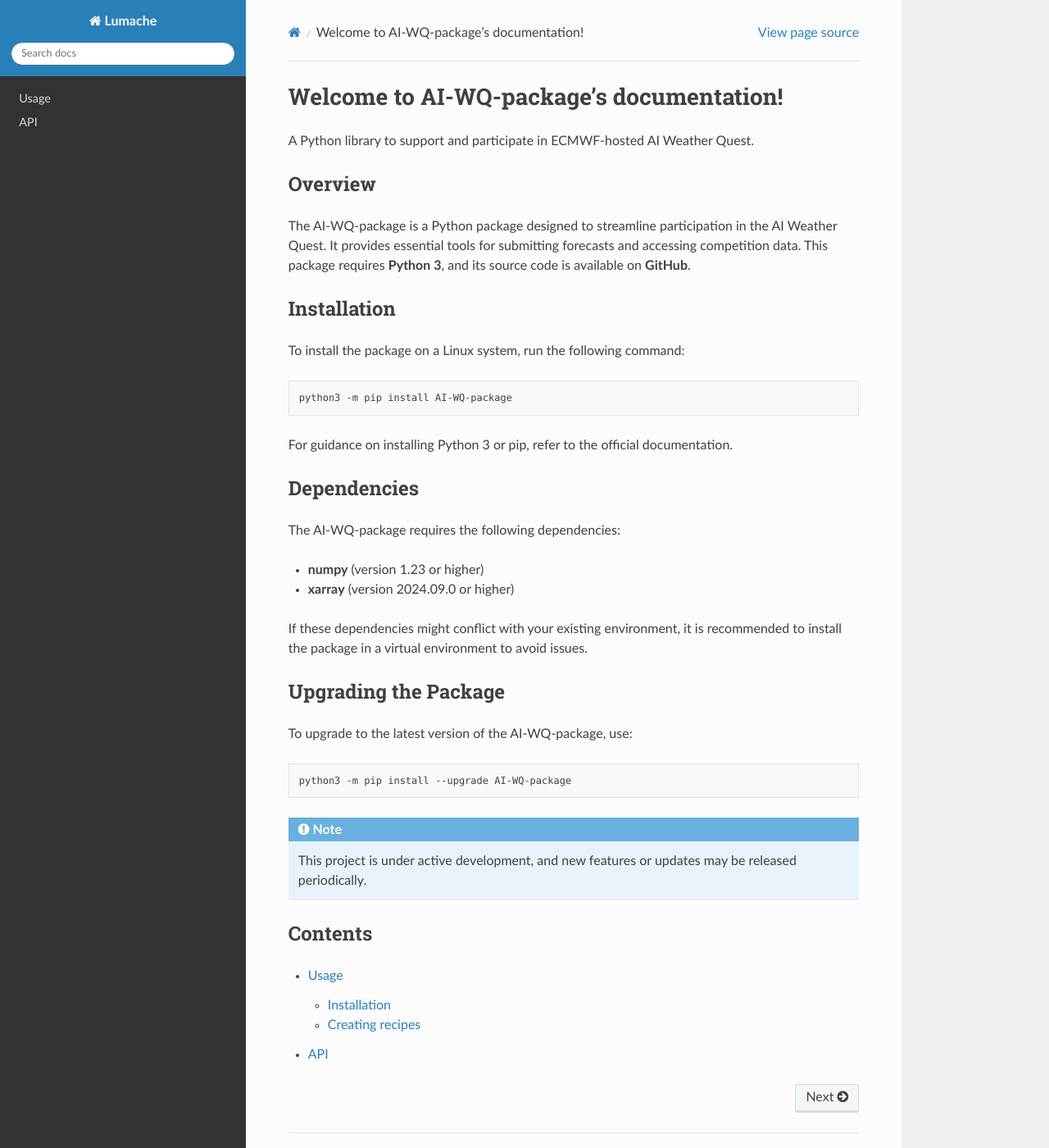
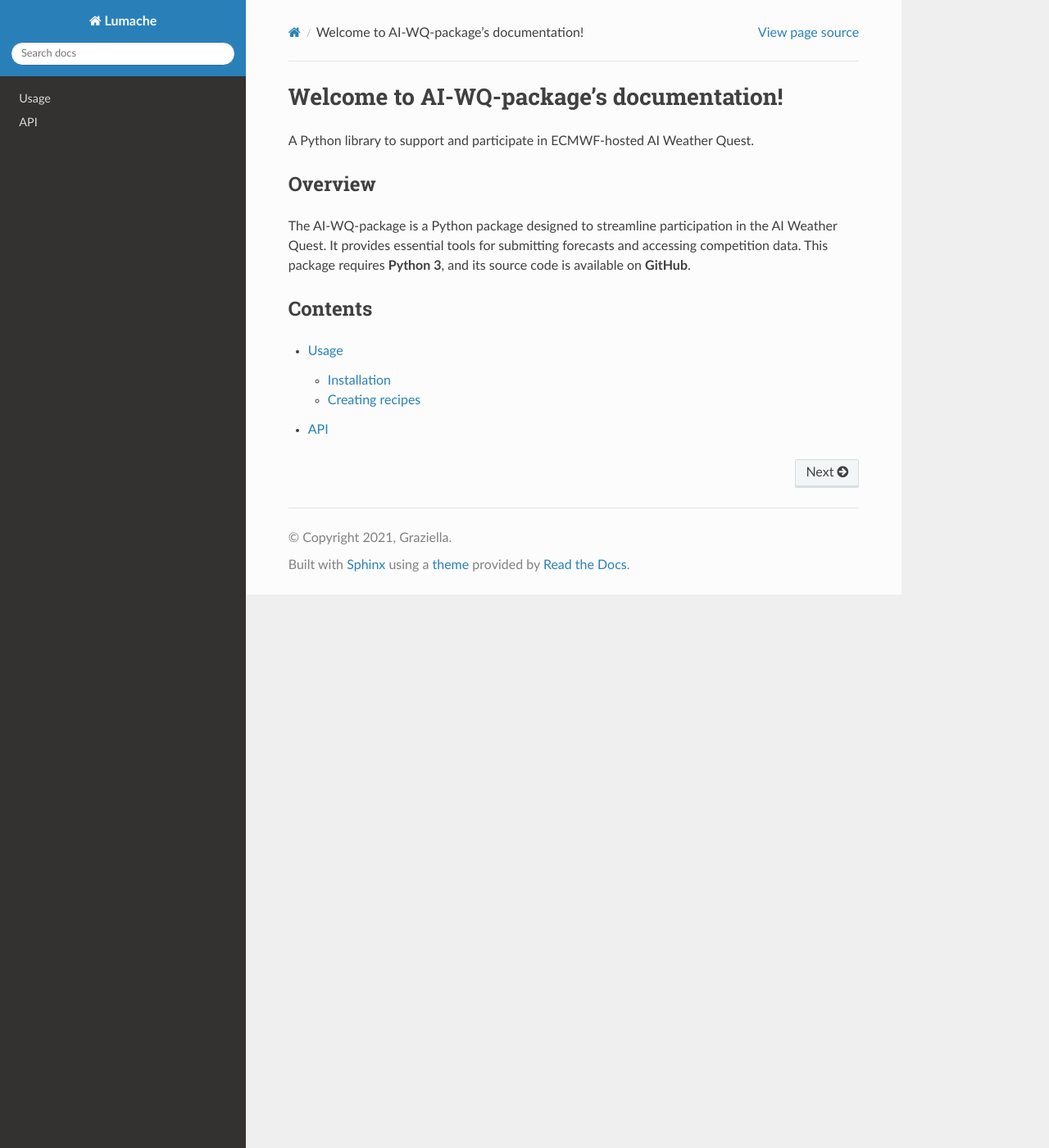
Before and after one commit to joshuatalib/AI_weather_quest, a Sphinx documentation site: the page built from docs/source/index.rst, in a window 1280 px wide and 1400 px high. Shown: the whole window at 82% size. Built offline with Sphinx 7.4.7 and the Read the Docs theme 3.1.0, drawn with Linux system fonts in a browser that asks for light colours.

Commit message:
Update index.rst

```diff
--- a/docs/source/index.rst
+++ b/docs/source/index.rst
@@ -7,36 +7,6 @@
 --------
 The AI-WQ-package is a Python package designed to streamline participation in the AI Weather Quest. It provides essential tools for submitting forecasts and accessing competition data. This package requires **Python 3**, and its source code is available on **GitHub**.
 
-Installation
-------------
-To install the package on a Linux system, run the following command:
-
-.. code-block:: bash
-
-   python3 -m pip install AI-WQ-package
-
-For guidance on installing Python 3 or pip, refer to the official documentation.
-
-Dependencies
-------------
-The AI-WQ-package requires the following dependencies:
-
-- **numpy** (version 1.23 or higher)
-- **xarray** (version 2024.09.0 or higher)
-
-If these dependencies might conflict with your existing environment, it is recommended to install the package in a virtual environment to avoid issues.
-
-Upgrading the Package
-----------------------
-To upgrade to the latest version of the AI-WQ-package, use:
-
-.. code-block:: bash
-
-   python3 -m pip install --upgrade AI-WQ-package
-
-.. note::
-
-   This project is under active development, and new features or updates may be released periodically.
 
 Contents
 --------
```
